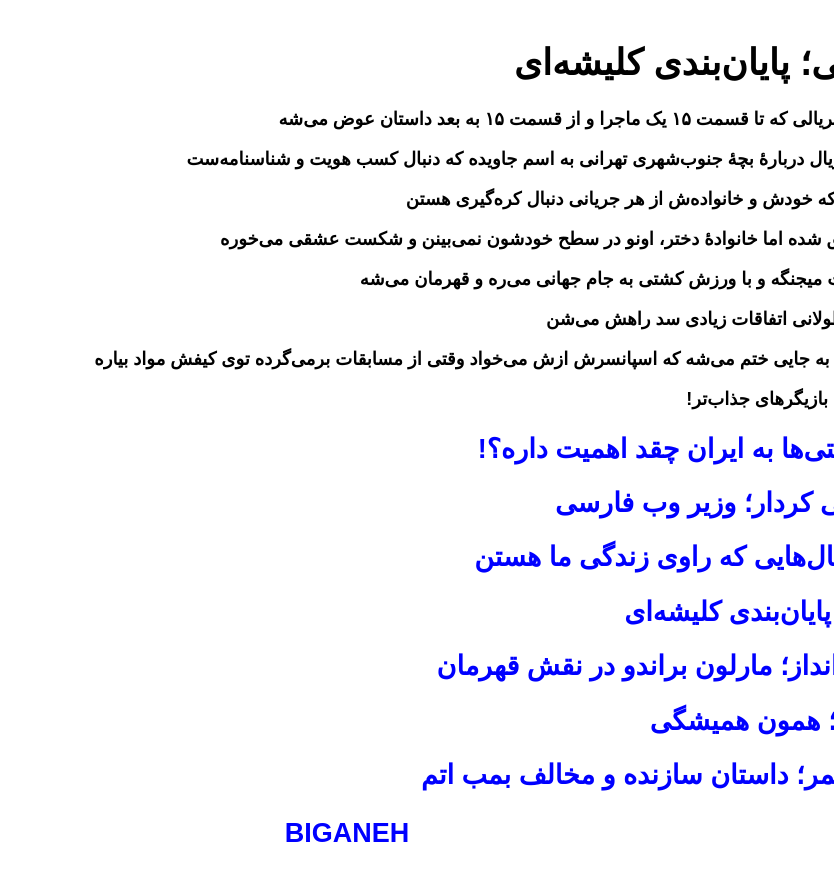
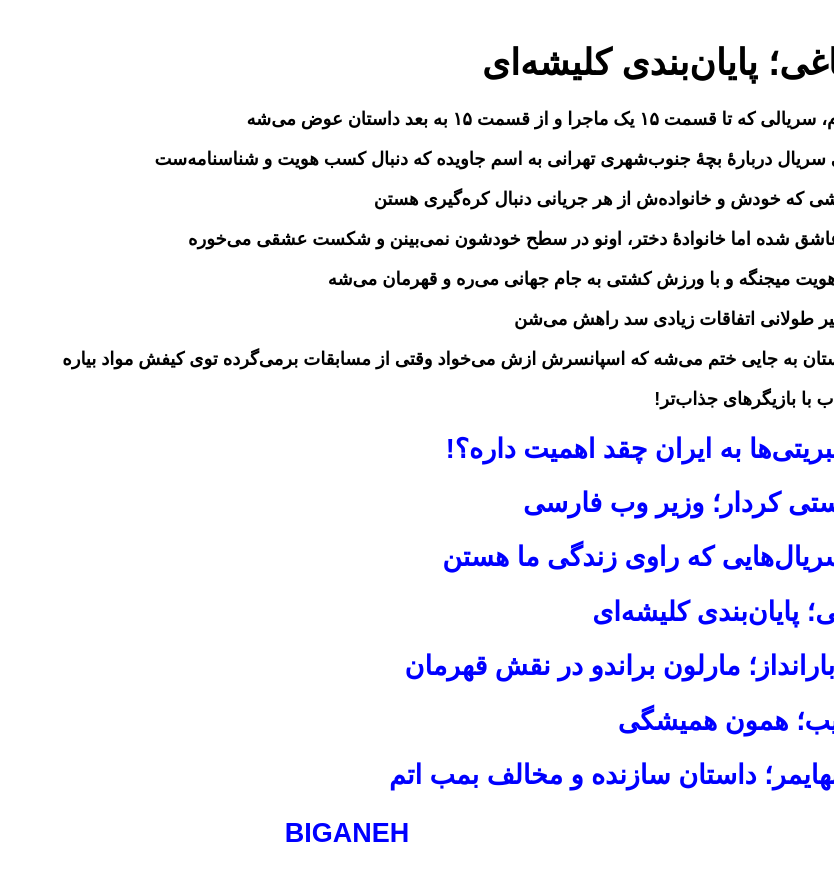
Before and after one commit to darkblog/darkblog.github.io, a Jekyll site: the page built from _posts/2023-8-19-4.md, in a window 1280 px wide. Shown: the top 881 px of the page, without its empty margins (446-1280 px from the left). Built offline with Jekyll 4.4.1, drawn with Linux system fonts in a browser that asks for light colours.

Commit message:
Update post.html

```diff
--- a/_layouts/post.html
+++ b/_layouts/post.html
@@ -7,7 +7,7 @@
 <head>
 <title>{{ page.title }}</title>
 <meta name="viewport" content="width=device-width">
-<style>body{font-family:sans-serif;font-size:large;font-weight:bold;margin:auto;padding:1em;max-width:95%}a{text-decoration:none;color:blue}.center{text-align:center}</style>
+<style>body{font-family:sans-serif;font-size:large;font-weight:bold;margin:auto;padding:1em;max-width:90%}a{text-decoration:none;color:blue}.center{text-align:center}</style>
 </head>
 <body>
 <h1>{{ page.title }}</h1>
```
